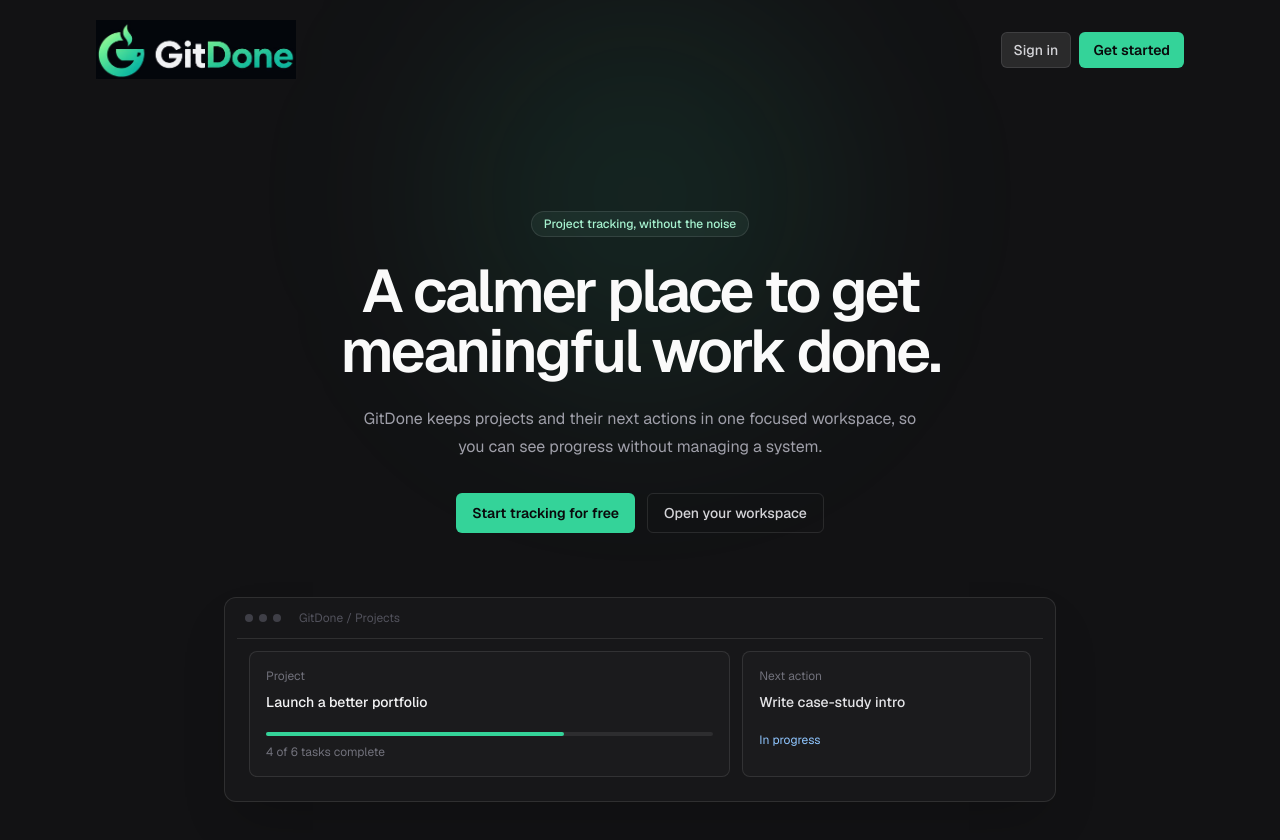
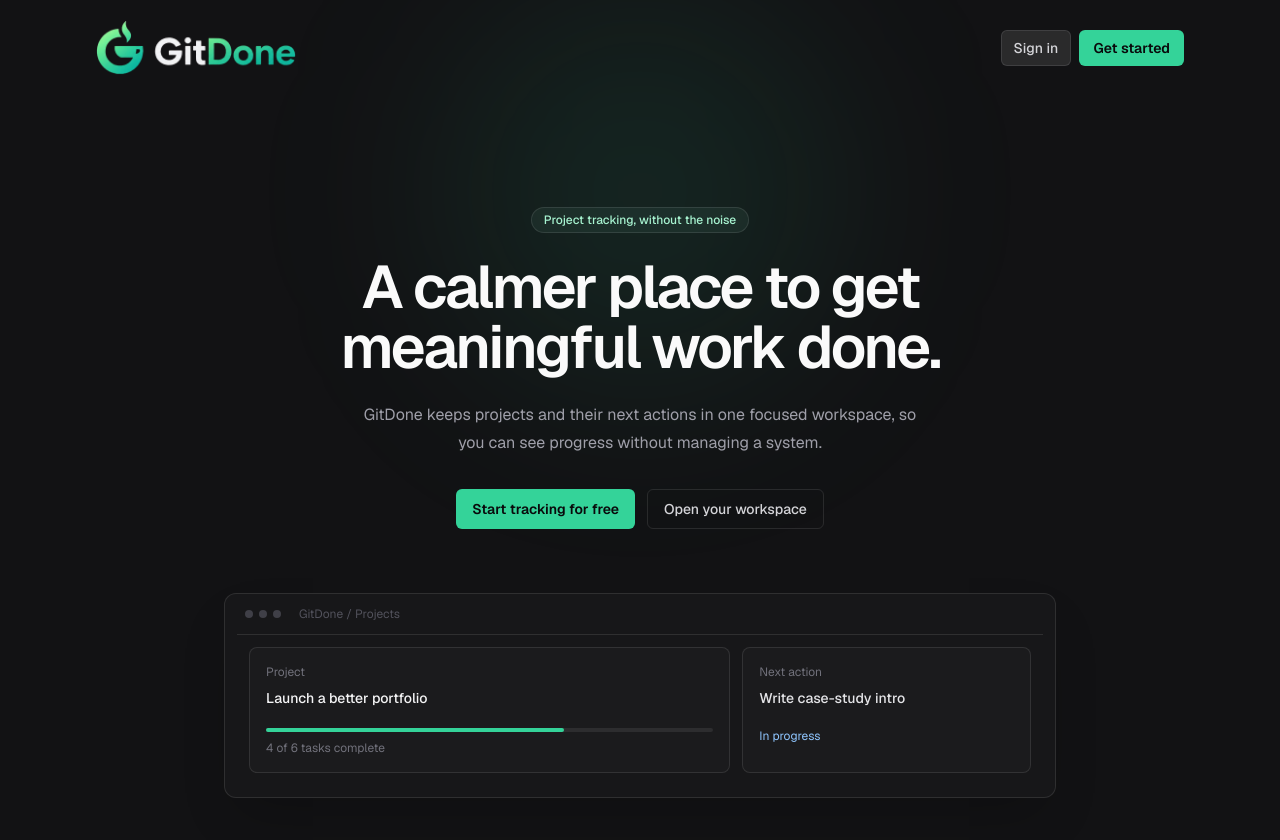
Before and after one commit to Dadir-Dev/git-done, a Next.js app: page / in a window 1280 px wide. Shown: the top 840 px of the page. Built offline with nearby package versions, Linux system fonts and the light colour scheme.

Commit message:
feat: update logo to new design and rename product requirements document

```diff
--- a/src/app/page.tsx
+++ b/src/app/page.tsx
@@ -5,12 +5,9 @@ export default function Home() {
   return (
     <main className="min-h-screen overflow-hidden bg-[#121214] text-zinc-100">
       <header className="mx-auto flex max-w-6xl items-center justify-between px-5 py-5 sm:px-8">
-        <Link
-          href="/"
-          className="flex items-center gap-2 text-sm font-semibold"
-        >
+        <Link href="/" className="flex items-center">
           <Image
-            src="/Primary Logo.png"
+            src="/git-done_remove-bg_.png"
             alt="GitDone"
             width={200}
             height={200}
--- a/src/components/navigation/sidebar-brand.tsx
+++ b/src/components/navigation/sidebar-brand.tsx
@@ -4,7 +4,12 @@ import Link from "next/link";
 export default function SidebarBrand() {
   return (
     <Link href="/dashboard">
-      <Image src="/Primary Logo.png" alt="GitDone" width={200} height={200} />
+      <Image
+        src="/git-done_remove-bg_.png"
+        alt="GitDone"
+        width={200}
+        height={200}
+      />
     </Link>
   );
 }
```
Also changed, not shown: public/git-done_remove-bg_.png (added), 1 other file (tests, documents, lock files or other folders).
